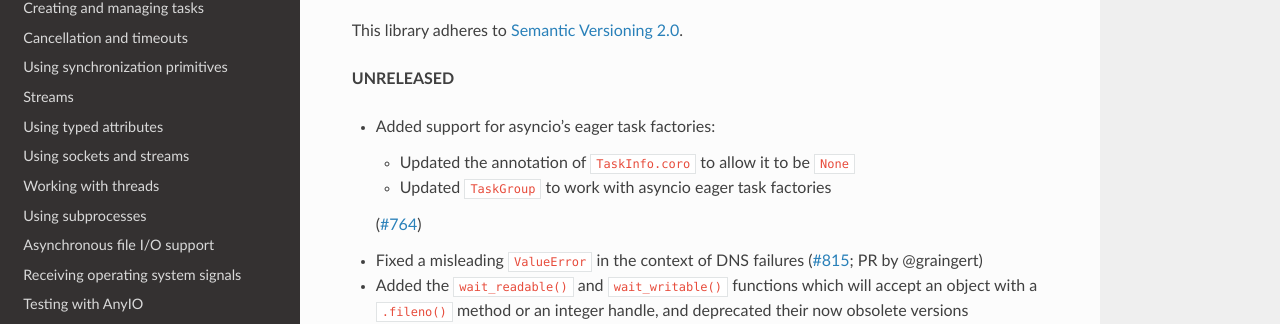
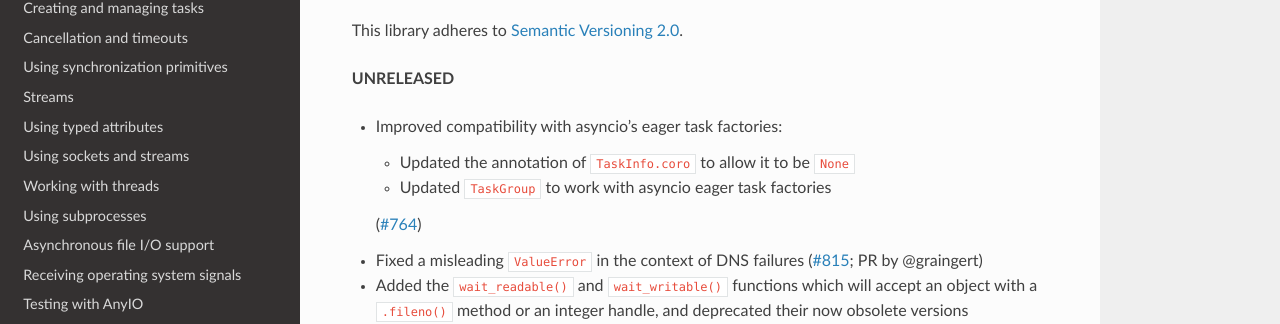
Before and after one commit to agronholm/anyio, a Sphinx documentation site: the page built from docs/versionhistory.rst, in a window 1280 px wide and 900 px high. Shown: the part 141-465 px from the top of the window. Built offline with Sphinx 7.4.7 and the Read the Docs theme 3.1.0, drawn with Linux system fonts in a browser that asks for light colours; the version number could not be read and is left out.

Commit message:
Reworded the changelog entry

```diff
--- a/docs/versionhistory.rst
+++ b/docs/versionhistory.rst
@@ -5,7 +5,7 @@ This library adheres to `Semantic Versioning 2.0 <http://semver.org/>`_.
 
 **UNRELEASED**
 
-- Added support for asyncio's eager task factories:
+- Improved compatibility with asyncio's eager task factories:
 
   * Updated the annotation of ``TaskInfo.coro`` to allow it to be ``None``
   * Updated ``TaskGroup`` to work with asyncio eager task factories
```
